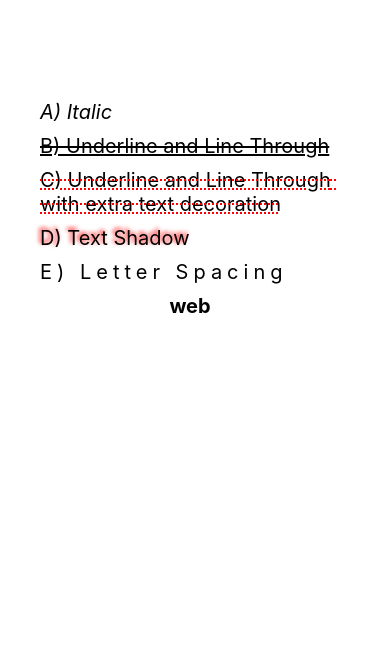
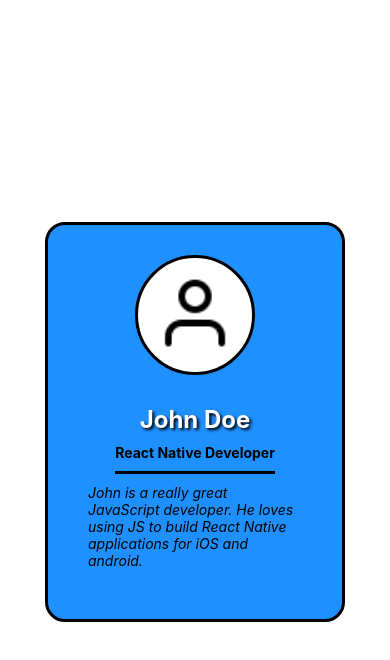
Before and after one commit to KalaiselvanSivakumar/Tutorial-Book-RN-Styling, a React Native app: screen / in a window 390 px wide. Shown: the top 660 px of the page. Built offline with nearby package versions, Linux system fonts and the light colour scheme.

Commit message:
RN - Styling: Adding shadow to the name

```diff
--- a/App.js
+++ b/App.js
@@ -7,7 +7,7 @@
  */
 
 import React from 'react';
-import DecorationStyles from './app/style-properties/DecorationStyles';
+// import DecorationStyles from './app/style-properties/DecorationStyles';
 // import FontFamily from './app/style-properties/FontFamily';
 // import PositionCombinations from './app/style-properties/PositionCombinations';
 // import MarginCombinations from './app/style-properties/MarginCombinations';
@@ -19,7 +19,7 @@ import DecorationStyles from './app/style-properties/DecorationStyles';
 // import InlineStyle from './app/InlineStyle';
 // import StyleSheetSample from './app/StyleSheetSample';
 // import Component from './app/separate-styles/Component';
-// import ProfileCard from './app/card/ProfileCard';
+import ProfileCard from './app/card/ProfileCard';
 
 const App = () => {
   return (
@@ -40,8 +40,8 @@ const App = () => {
 
     // <FontFamily />
     // <LineHeight />
-    <DecorationStyles />
-    // <ProfileCard />
+    // <DecorationStyles />
+    <ProfileCard />
   );
 };
 
--- a/app/card/ProfileCard.js
+++ b/app/card/ProfileCard.js
@@ -69,6 +69,12 @@ const styles = StyleSheet.create({
     fontWeight: 'bold',
     fontSize: 24,
     marginTop: 30,
+    textShadowColor: 'black',
+    textShadowOffset: {
+      width: 2,
+      height: 2,
+    },
+    textShadowRadius: 3,
   },
   cardOccupation: {
     marginVertical: 10,
```
